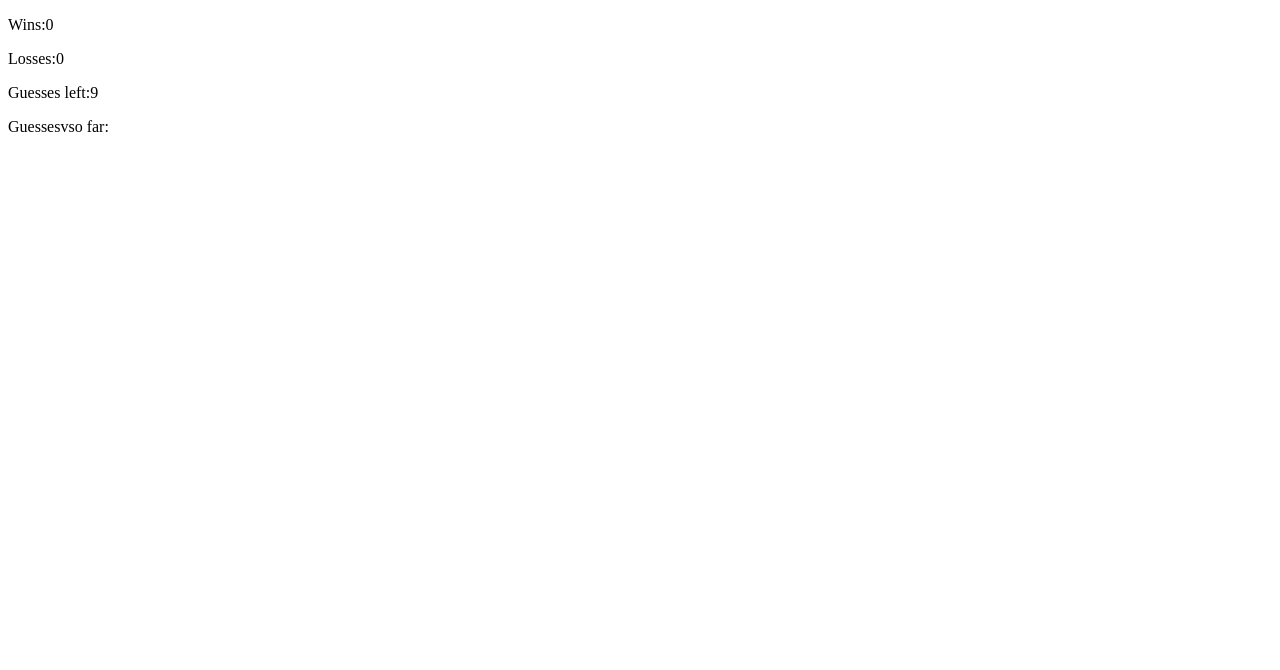
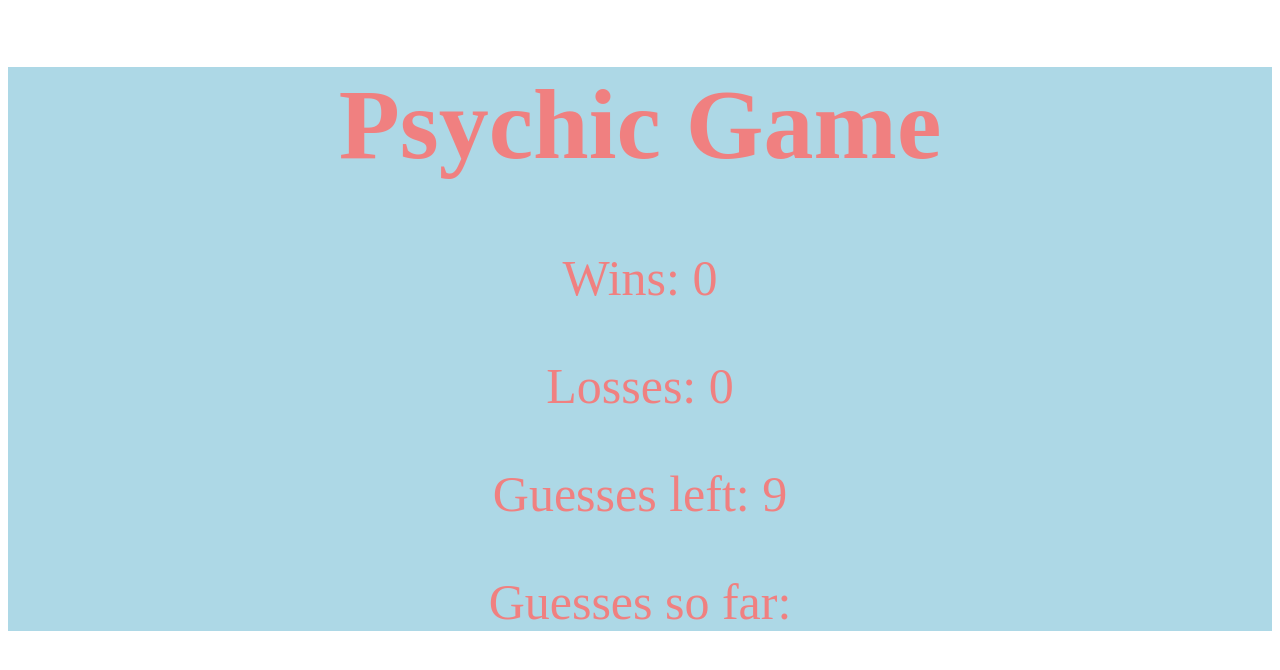
Before and after one commit to arenatovm/Psychic-Game, a plain HTML site: page index.html in a window 1280 px wide. Drawn offline with Linux system fonts and the light colour scheme.

Commit message:
style css added

```diff
--- a/assets/css/style.css
+++ b/assets/css/style.css
@@ -0,0 +1,7 @@
+.bg {
+    background-color: lightblue;
+    font-size: 50px;
+    color: lightcoral;
+    text-align: center;
+
+}
--- a/index.html
+++ b/index.html
@@ -6,14 +6,18 @@
     <meta name="viewport" content="width=device-width, initial-scale=1.0">
     <meta http-equiv="X-UA-Compatible" content="ie=edge">
     <title>Psychic-Game</title>
+    <link rel = "stylesheet" type="text/css" href="./assets/css/style.css">
 </head>
 
 <body>
+    <div class="bg">
     <!-- write down our permanent text that goes on our screen -->
-    <p>Wins:<span id="wins"></span></p>
-    <p>Losses:<span id="losses"></span></p>
-    <p>Guesses left:<span id="guessLeft"></span></p>
-    <p>Guessesvso far:<span id="guessSoFar"></span></p>
+    <h1>Psychic Game</h1>
+    <p>Wins: <span id="wins"></span></p>
+    <p>Losses: <span id="losses"></span></p>
+    <p>Guesses left: <span id="guessLeft"></span></p>
+    <p>Guesses so far: <span id="guessSoFar"></span></p>
+    </div>
 
     <!-- we start js part -->
     <script type=text/javascript>
```
Also changed, not shown: assets/images/psychic-scam.png (added).
